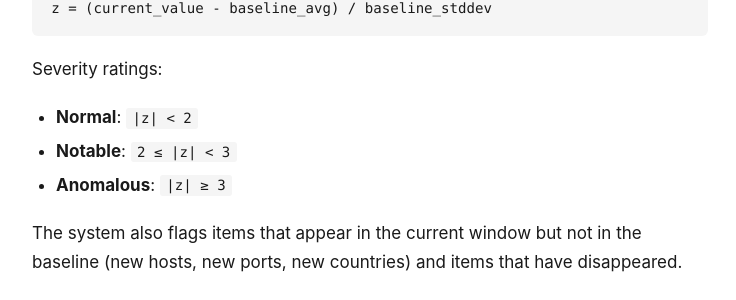
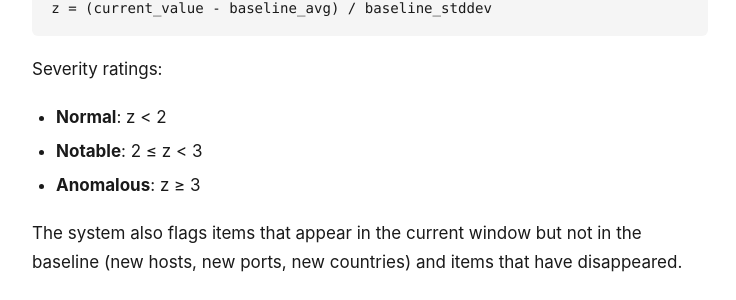
Before and after one commit to crwickha/crwickha.github.io, a Jekyll site: the page built from _posts/2026-03-16-netflow-mcp-server.md, in a window 1280 px wide and 900 px high, scrolled down 12179 px. Shown: the part 153-453 px from the top of the window, without its empty margins (270-1006 px from the left). Built offline with Jekyll 4.4.1, drawn with Linux system fonts in a browser that asks for light colours.

Commit message:
Simplify z-score severity ratings

````diff
--- a/_posts/2026-03-16-netflow-mcp-server.md
+++ b/_posts/2026-03-16-netflow-mcp-server.md
@@ -400,9 +400,9 @@ z = (current_value - baseline_avg) / baseline_stddev
 ```
 
 Severity ratings:
-- **Normal**: `|z| < 2`
-- **Notable**: `2 ≤ |z| < 3`
-- **Anomalous**: `|z| ≥ 3`
+- **Normal**: z < 2
+- **Notable**: 2 ≤ z < 3
+- **Anomalous**: z ≥ 3
 
 The system also flags items that appear in the current window but not in the baseline (new hosts, new ports, new countries) and items that have disappeared.
 
````
